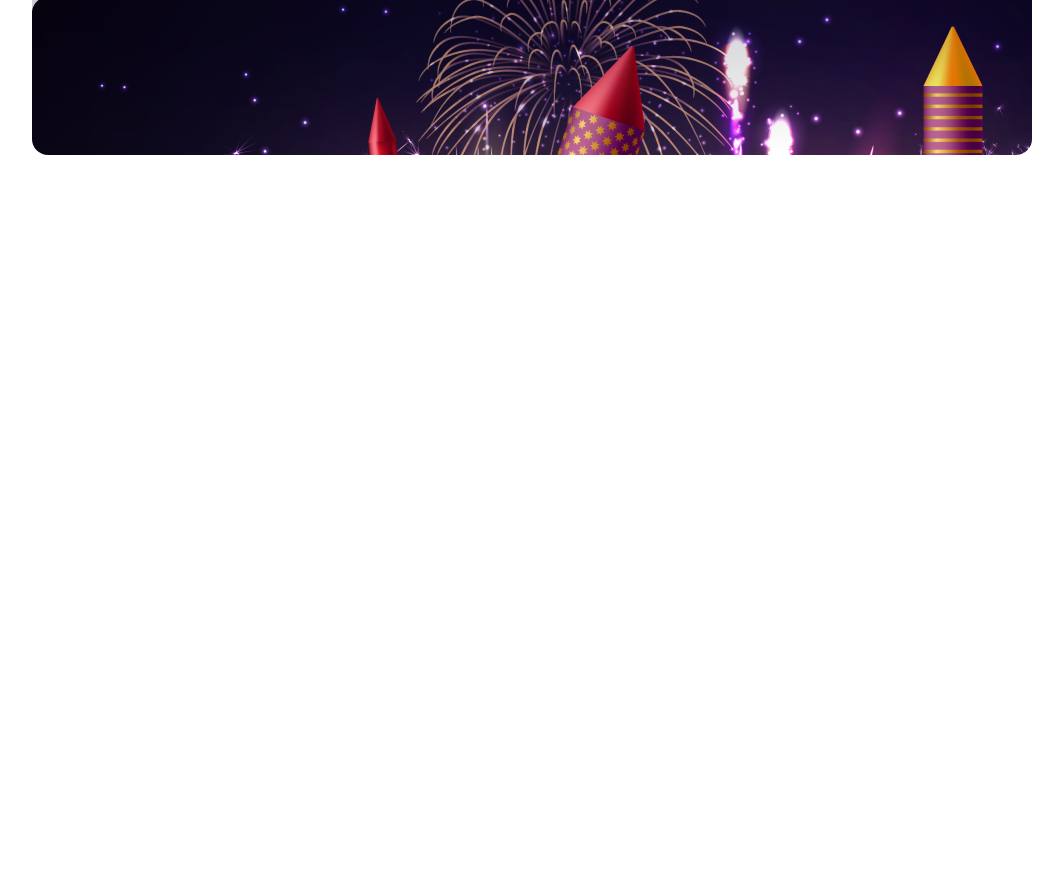
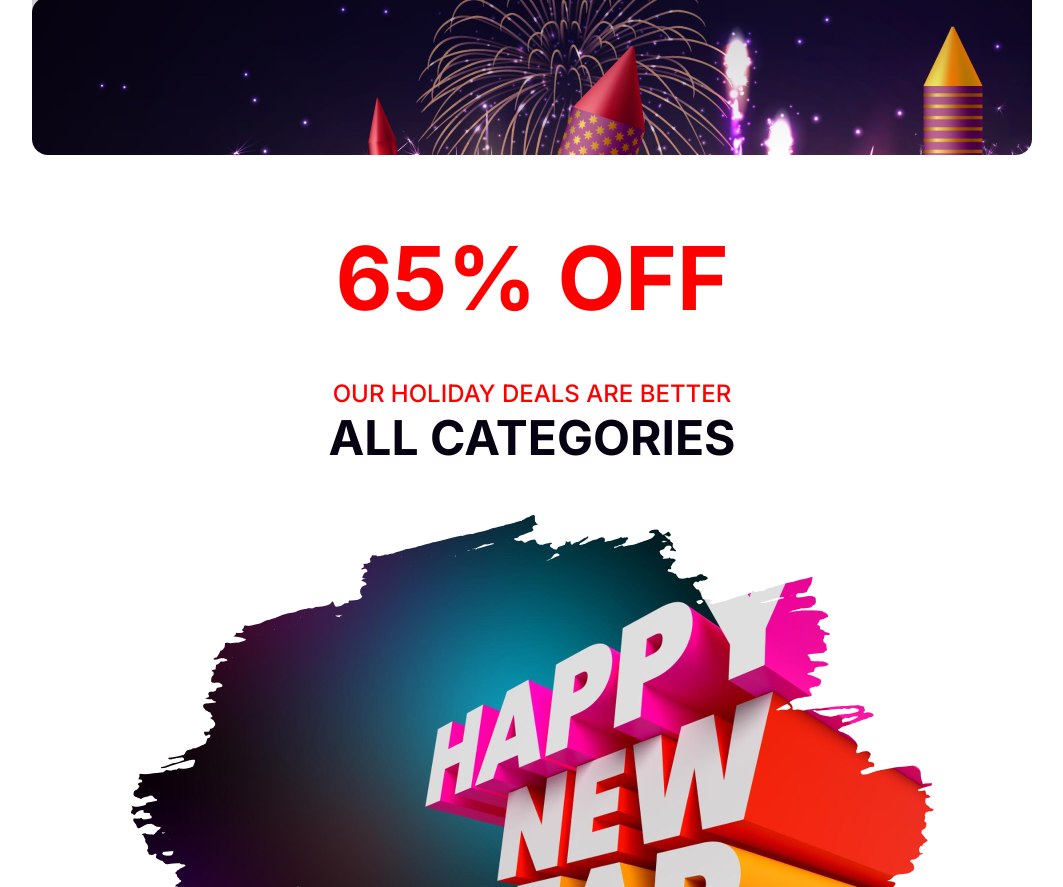
Before and after one commit to Sazid99246/new-year-new-mission, a plain HTML site: page index.html in a window 1280 px wide. Shown: the part 653-1540 px from the top of the page, without its empty margins (108-1171 px from the left). Before the commit the page ends 858 px from the top, so only its background shows below. Drawn offline with Linux system fonts and the light colour scheme.

Commit message:
Discount section completed

```diff
--- a/index.html
+++ b/index.html
@@ -15,7 +15,12 @@
         <h1>New Year Party Celebration</h1>
     </header>
     <main>
-
+        <section class="discount">
+            <h2>65% OFF</h2>
+            <p>OUR HOLIDAY DEALS ARE BETTER</p>
+            <h3>ALL CATEGORIES</h3>
+            <img src="images/New Year Photo.png" alt="">
+        </section>
     </main>
     <footer>
 
--- a/styles/style.css
+++ b/styles/style.css
@@ -2,6 +2,10 @@
     margin: 0;
     padding: 0;
     box-sizing: border-box;
+}
+
+body {
+    margin: 0 140px;
 }
 
 header {
@@ -10,7 +14,7 @@ header {
     text-align: center;
     background-image: linear-gradient(180deg, #070211 0%, rgba(7, 2, 17, 0.00) 100%), url("../images/Banner.png");
     padding: 177px 344px;
-    margin: 50px 140px;
+    margin-top: 50px;
     border-radius: 16px;
 }
 
@@ -22,3 +26,32 @@ header h1 {
     font-size: 72px;
     font-weight: 900;
 }
+
+.discount {
+    text-align: center;
+    font-family: "Inter", sans-serif;
+}
+
+.discount h2 {
+    color: #F00;
+    font-size: 88px;
+    font-weight: 700;
+    margin-top: 70px;
+}
+
+.discount p {
+    color: #F00;
+    font-size: 24px;
+    font-weight: 500;
+    margin-top: 48px;
+}
+
+.discount h3 {
+    color: #070211;
+    font-size: 48px;
+    font-weight: 700;
+}
+
+.discount img {
+    margin: 48px 0 120px 0;
+}
```
